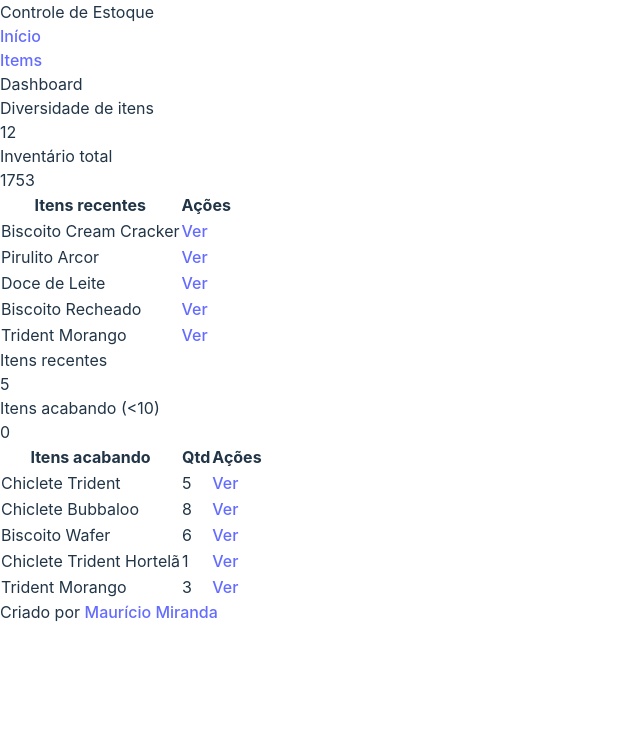
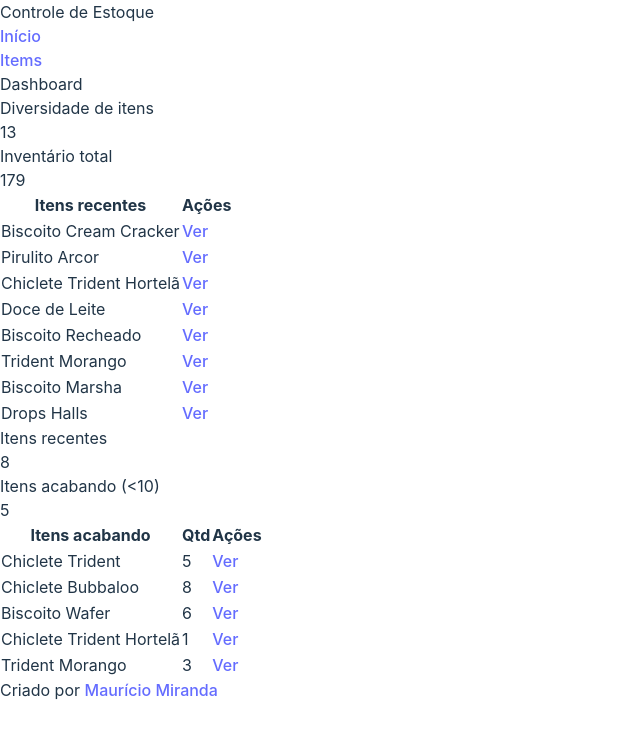
Before and after one commit to mauriciomira1/controle-de-estoque, a React (Vite) app in the folder controle-de-estoque/: page / in a window 1280 px wide. Shown: the top 738 px of the page, without its empty margins (0-640 px from the left). Built offline with nearby package versions, Linux system fonts and the light colour scheme; data requests are answered from the project's data file.

Commit message:
consertando bugs, tipagem e somas da dashboard

```diff
--- a/controle-de-estoque/db.json
+++ b/controle-de-estoque/db.json
@@ -61,24 +61,14 @@
       "updatedAt": "28/05/2023"
     },
     {
-      "id": 555555,
-      "name": "Bala Butter Toffees",
-      "quantity": 30,
-      "category": "bala",
-      "price": 2.49,
-      "description": "Bala mastigável Butter Toffees.",
-      "createdAt": "30/05/2023",
-      "updatedAt": "30/05/2023"
-    },
-    {
       "id": 666666,
       "name": "Chiclete Trident Hortelã",
       "quantity": 1,
       "category": "chiclete",
       "price": 1.99,
       "description": "Caixa com 5 unidades de chiclete sabor hortelã da marca Trident.",
-      "createdAt": "01/06/2023",
-      "updatedAt": "01/06/2023"
+      "createdAt": "01/08/2023",
+      "updatedAt": "01/08/2023"
     },
     {
       "id": 777777,
@@ -87,8 +77,8 @@
       "category": "doce",
       "price": 4.99,
       "description": "Pote de doce de leite pastoso.",
-      "createdAt": "13/07/2023",
-      "updatedAt": "13/07/2023"
+      "createdAt": "01/08/2023",
+      "updatedAt": "01/08/2023"
     },
     {
       "id": 888888,
@@ -112,13 +102,33 @@
     },
     {
       "name": "Trident Morango",
-      "quantity": "3",
-      "price": "14.98",
+      "quantity": 3,
+      "price": 14.9,
       "category": "chicle",
       "description": "30un",
       "createdAt": "31/07/2023",
       "updatedAt": "31/07/2023",
       "id": 888889
+    },
+    {
+      "name": "Biscoito Marsha",
+      "quantity": 15,
+      "price": 5.69,
+      "category": "biscoito",
+      "description": "350g",
+      "createdAt": "02/08/2023",
+      "updatedAt": "02/08/2023",
+      "id": 888890
+    },
+    {
+      "name": "Drops Halls",
+      "quantity": 16,
+      "price": 17.55,
+      "category": "bala",
+      "description": "30un",
+      "createdAt": "02/08/2023",
+      "updatedAt": "02/08/2023",
+      "id": 888891
     }
   ]
 }
--- a/controle-de-estoque/src/components/DeleteButton.tsx
+++ b/controle-de-estoque/src/components/DeleteButton.tsx
@@ -3,14 +3,14 @@
 interface DeleteButtonProps {
   itemName: string;
   itemId: number;
-  deleteItem?: (itemId: number) => void;
+  /*   deleteItem?: (itemId: number) => void; */
 }
 
 const DeleteButton = ({ itemName, itemId }: DeleteButtonProps) => {
   const { deleteItem } = useStock();
   const handleDelete = () => {
     if (confirm(`Tem certeza que deseja excluir ${itemName}?`)) {
-      deleteItem(itemId);
+      deleteItem ? deleteItem(itemId) : null;
     }
   };
 
--- a/controle-de-estoque/src/components/FormNewItem.tsx
+++ b/controle-de-estoque/src/components/FormNewItem.tsx
@@ -13,14 +13,17 @@
   updatedAt: string;
 }
 
-const FormNewItem = ({ productToUpdate }) => {
+const FormNewItem = (productToUpdate: ProductProps) => {
   const { newItem } = useStock();
   const defaultProduct = {
+    id: 0,
     name: "",
     quantity: 0,
     price: 0,
     category: "",
     description: "",
+    createdAt: "",
+    updatedAt: "",
   };
   // Estado para armazenar os dados do novo produto
   const [newProduct, setNewProduct] = useState<ProductProps>(
@@ -37,6 +40,17 @@
     // Função para atualizar o estado do novo produto quando o usuário digita nos campos do formulário
     const { name, value } = e.target;
     setNewProduct({ ...newProduct, [name]: value });
+  };
+
+  const handleNumberChange = (
+    e: React.ChangeEvent<
+      HTMLInputElement | HTMLSelectElement | HTMLTextAreaElement
+    >
+  ) => {
+    // Função para atualizar o estado do novo produto quando o usuário digita nos campos do formulário
+    const { name, value } = e.target;
+    const numericValue = +value;
+    setNewProduct({ ...newProduct, [name]: numericValue });
   };
 
   const [successBtn, setSuccessBtn] = useState<boolean>(false); // Estado para controlar a exibição do botão de sucesso
@@ -57,10 +71,9 @@
       className="w-full flex flex-col mt-4"
       onSubmit={(e) => {
         e.preventDefault();
-        newItem(newProduct);
+        newItem ? newItem(newProduct) : null;
         setSuccessBtn(true);
         setNewProduct(defaultProduct);
-        inputRef.current.focus();
       }}
     >
       <div className="flex gap-6 w-full">
@@ -84,8 +97,8 @@
             name="quantity"
             id="quantity"
             className="px-2 py-2 rounded bg-gray-950 w-full text-gray-50"
-            value={+newProduct.quantity}
-            onChange={handleChange}
+            value={newProduct.quantity}
+            onChange={handleNumberChange}
             required
           />
         </div>
@@ -99,7 +112,7 @@
             step={0.01}
             className="px-2 py-2 rounded bg-gray-950 w-full text-gray-50"
             value={+newProduct.price}
-            onChange={handleChange}
+            onChange={handleNumberChange}
             required
           />
         </div>
@@ -113,7 +126,7 @@
             onChange={handleChange}
             required
           >
-            <option value="" selected disabled>
+            <option disabled selected>
               Selecione
             </option>
             <option value="bala">Bala</option>
--- a/controle-de-estoque/src/components/ItemsTable.tsx
+++ b/controle-de-estoque/src/components/ItemsTable.tsx
@@ -3,6 +3,7 @@
 import { Link } from "react-router-dom";
 import useStock from "../hooks/useStock";
 import DeleteButton from "./DeleteButton";
+import { useEffect } from "react";
 
 interface ItemProps {
   id: number;
--- a/controle-de-estoque/src/contexts/StockContext.tsx
+++ b/controle-de-estoque/src/contexts/StockContext.tsx
@@ -8,14 +8,14 @@
 }
 
 interface ProductProps {
-  id: number;
+  id?: number;
   name: string;
   quantity: number;
   category: string;
   price: number;
   description: string;
-  createdAt: string;
-  updatedAt: string;
+  createdAt?: string;
+  updatedAt?: string;
 }
 
 export function StockContextProvider({ children }: StockContextProviderProps) {
@@ -51,6 +51,7 @@
           item // Dados do novo produto
         );
         console.log("Novo produto criado com sucesso!");
+        void getData();
       } catch (error) {
         console.log("Criação de produto falhou!");
       }
--- a/controle-de-estoque/src/hooks/useStock.ts
+++ b/controle-de-estoque/src/hooks/useStock.ts
@@ -1,7 +1,7 @@
 import { useContext } from "react";
 import { StockContext } from "../contexts/StockContext";
 
-interface itemsProps {
+interface itemProps {
   id: number;
   name: string;
   quantity: number;
@@ -14,8 +14,8 @@
 
 interface StockHook {
   deleteItem?: (itemId: number) => void;
-  items?: itemsProps[];
-  newItem?: (itemId: number) => void;
+  items?: itemProps[];
+  newItem?: (item: itemProps) => void;
 }
 
 const useStock = (): StockHook => {
--- a/controle-de-estoque/src/pages/ItemsList/ItemsList.tsx
+++ b/controle-de-estoque/src/pages/ItemsList/ItemsList.tsx
@@ -1,23 +1,9 @@
-import productsData from "../../../db.json"; // Importa os dados dos produtos de um arquivo JSON (db.json)
-import { useState } from "react"; // Importa o hook useState do React para gerenciar o estado do componente
-import axios from "axios"; // Importa a biblioteca axios para fazer requisições HTTP
+/* import productsData from "../../../db.json"; */
+import { SetStateAction, useState } from "react";
+import axios from "axios";
 import ItemsTable from "../../components/ItemsTable";
 
 const ItemsList = () => {
-  const [products, setProducts] = useState(productsData.products); // Estado que armazena os dados dos produtos a serem exibidos na lista
-
-  const handleDelete = async (productId: number) => {
-    // Função assíncrona para lidar com a exclusão de um item da lista pelo ID
-    try {
-      await axios.delete(`http://localhost:3000/products/${productId}`); // Faz uma requisição DELETE usando a biblioteca axios para remover o produto do servidor
-    } catch (error) {
-      console.error("Erro ao deletar item: ", error); // Exibe um erro no console caso ocorra um problema na requisição
-    }
-    setProducts((prevProducts) =>
-      prevProducts.filter((item) => item.id !== productId)
-    ); // Atualiza o estado para remover o produto da lista localmente, sem precisar fazer uma nova requisição para obter a lista atualizada do servidor
-  };
-
   return (
     // Tabela para exibir a lista de produtos
     <ItemsTable />
--- a/controle-de-estoque/src/pages/dashboard/dashboard.tsx
+++ b/controle-de-estoque/src/pages/dashboard/dashboard.tsx
@@ -1,6 +1,5 @@
-import axios from "axios";
 import DashboardWindow from "../../components/DashboardWindow";
-import { ObjectHTMLAttributes, useEffect, useState } from "react";
+import { useEffect, useState } from "react";
 import { Link } from "react-router-dom";
 import useStock from "../../hooks/useStock";
 
@@ -30,11 +29,6 @@
 
   useEffect(() => {
     if (items && items.length > 0) {
-      // Cálculo de inventário total
-      items.reduce((totalDeItems, item) => totalDeItems + item.quantity, 0);
-
-      // Cálculo de itens recentes
-
       // Função para converter a string em um objeto Date
       const converterStringParaData = (dataStr: string): Date => {
         const partesData: number[] = dataStr
@@ -43,39 +37,53 @@
         return new Date(partesData[2], partesData[1] - 1, partesData[0]);
       };
 
-      items.map((item) => {
-        const dataAtual: Date = new Date();
-        const dataComparar: Date = converterStringParaData(item.createdAt);
+      const novaListaItemsRecentes: itemsProps[] = [];
+      const novaListaItemsAcabando: itemsProps[] = [];
+      const dataAtual: Date = new Date();
+
+      items.forEach((item) => {
+        const dataComparar = converterStringParaData(item.createdAt);
         const subtracaoEmMilisegundos: number =
           dataAtual.getTime() - dataComparar.getTime();
         const diferencaEmDias: number =
           subtracaoEmMilisegundos / (1000 * 60 * 60 * 24);
-        if (diferencaEmDias < 10) listaItemsRecentes.push(item);
-        setQuantidadeItemsRecentes(Number(listaItemsRecentes.length));
+        if (diferencaEmDias < 15) {
+          if (!novaListaItemsRecentes.includes(item))
+            novaListaItemsRecentes.push(item);
+        }
+
+        // Cálculo de itens acabando (se quantidade < 10un)
+        if (item.quantity < 10) {
+          if (!novaListaItemsAcabando.includes(item)) {
+            novaListaItemsAcabando.push(item);
+          }
+        }
       });
 
-      // Cálculo de itens acabando (se quantidade < 10un)
-      let meutotal = 0;
-      items.map((item) => {
-        if (item.quantity < 10) {
-          listaItemsAcabando.push(item);
-
-          meutotal++;
-          setTotal(meutotal);
-        }
-      });
+      setListaItemsRecentes(novaListaItemsRecentes);
+      setQuantidadeItemsRecentes(novaListaItemsRecentes.length);
+      setListaItemsAcabando(novaListaItemsAcabando);
+      setTotal(novaListaItemsAcabando.length);
+      setDataLoaded(true);
     }
-    setListaItemsRecentes(listaItemsRecentes);
-    setListaItemsAcabando(listaItemsAcabando);
-    /*     setQuantidadeItemsRecentes(quantidadeItemsRecentes); */
-    setDataLoaded(true);
-    setTotal(total);
-  }, [items, listaItemsAcabando, listaItemsRecentes, total]);
-
+    // eslint-disable-next-line react-hooks/exhaustive-deps
+  }, [items]);
   if (!dataLoaded) {
     return <div>Carregando...</div>;
   }
-  console.log(listaItemsRecentes);
+
+  const minhasoma = +items.reduce(
+    (totalDeItems, item) => totalDeItems + item.quantity,
+    0
+  );
+  let somador = 0;
+  const soma02 = items?.forEach((item) => {
+    somador += item.quantity;
+  });
+
+  console.log(typeof items[11].quantity);
+  console.log(typeof somador);
+  console.log(somador);
 
   return (
     <>
@@ -137,7 +145,7 @@
               <table className="w-full flex flex-col justify-center">
                 <tbody>
                   <tr className="bg-gray-900 items-center flex pl-2 py-2 rounded font-semibold">
-                    <th className="w-2/4 text-left">Itens acabando </th>
+                    <th className="w-2/4 text-left">Itens acabando</th>
                     <th className="w-1/4">Qtd</th>
                     <th className="w-1/4">Ações</th>
                   </tr>
--- a/controle-de-estoque/src/pages/newItem/newItem.tsx
+++ b/controle-de-estoque/src/pages/newItem/newItem.tsx
@@ -1,8 +1,21 @@
 import axios from "axios"; // Importa a biblioteca axios para fazer requisições HTTP
-import { FormEvent, useState, useEffect } from "react"; // Importa os hooks useState, useEffect e o evento FormEvent do React
+import { FormEvent, useState } from "react"; // Importa os hooks useState, useEffect e o evento FormEvent do React
 import { AiFillCheckCircle } from "react-icons/ai"; // Ícone da biblioteca react-icons
 
+interface itemsProps {
+  id: number;
+  name: string;
+  quantity: number;
+  category: string;
+  price: number;
+  description: string;
+  createdAt: string;
+  updatedAt: string;
+}
+
 const NewItem = () => {
+  const [newProduct, setNewProduct] = useState<itemsProps>();
+
   const handleSubmit = (e: FormEvent<HTMLFormElement>) => {
     e.preventDefault();
     const novaData = new Date();
```
